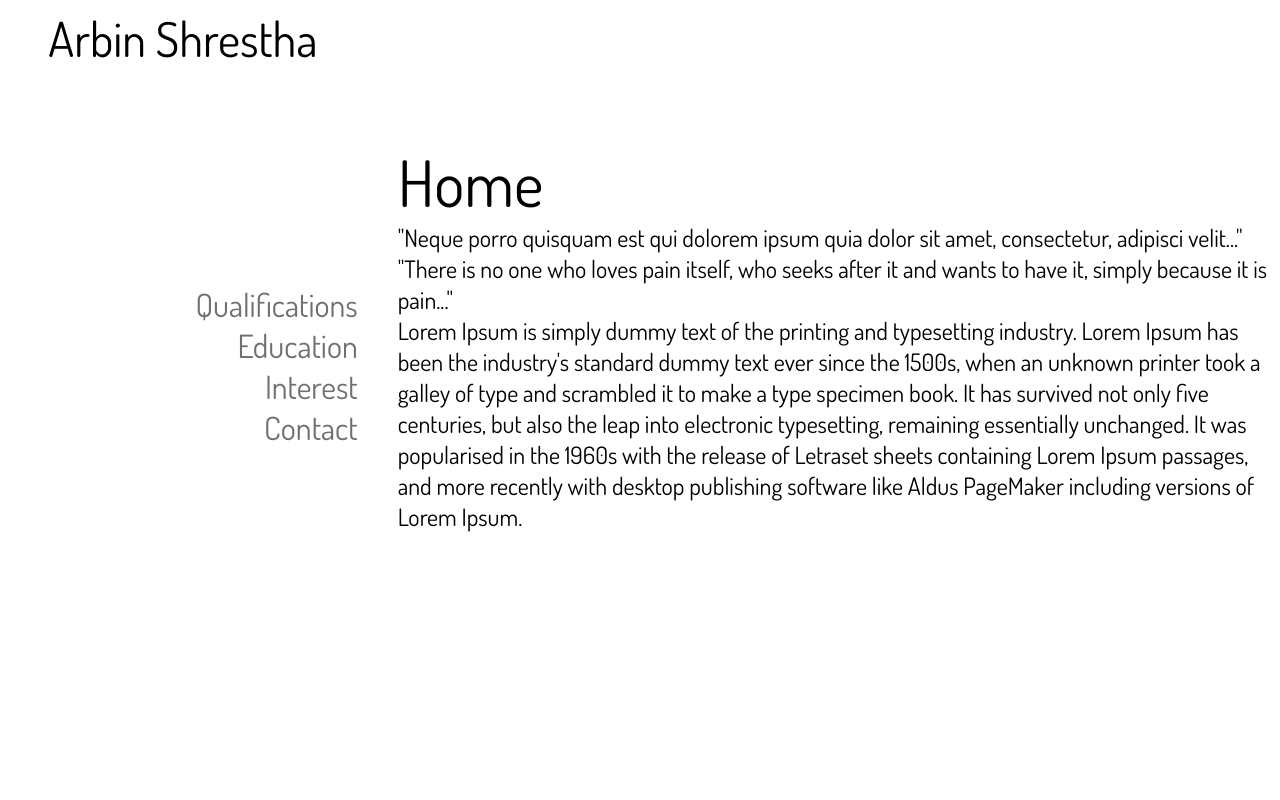
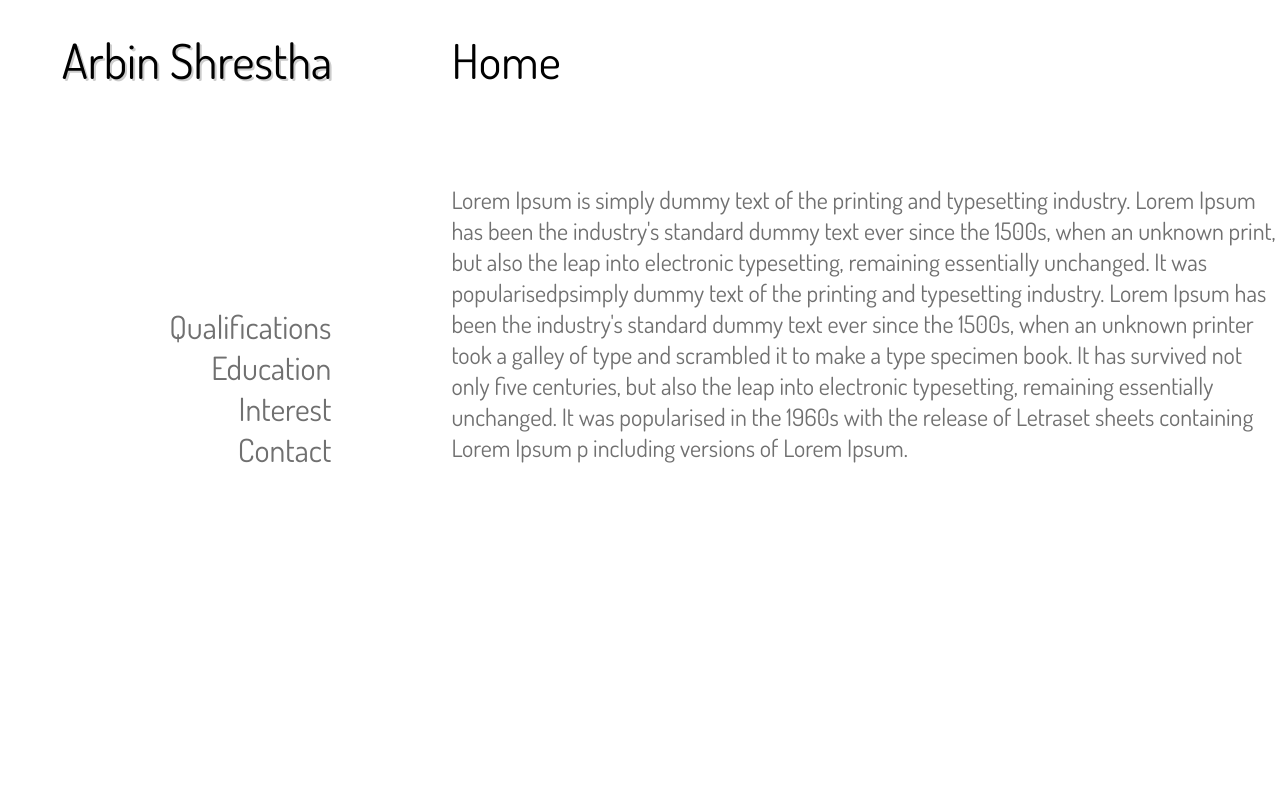
Before and after one commit to arbeen/ArbinPortfolio, a plain HTML site: page index.html in a window 1280 px wide. Drawn offline with Linux system fonts and the light colour scheme.

Commit message:
Styling is done.Contents and functionality remain

```diff
--- a/index.html
+++ b/index.html
@@ -14,8 +14,8 @@
             <div id="navHeader">
                 Arbin Shrestha
             </div>
-        <div id="navBody">
-            <ul id="navList">
+            <div id="navBody" class="column">
+                <ul id="navList" class="bottom"	>
                     <li class="navButtons">Qualifications</li>
                     <li class="navButtons">Education</li>
                     <li class="navButtons">Interest</li>
@@ -23,14 +23,12 @@
                 </ul>
             </div>
         </div>
-    <div id="content">
+        <div id="content" class="column">
             <div id="contentHeader">
                 Home
             </div>
-        <div id="contentBody">
-        	"Neque porro quisquam est qui dolorem ipsum quia dolor sit amet, consectetur, adipisci velit..."<br>
-"There is no one who loves pain itself, who seeks after it and wants to have it, simply because it is pain..."<br>
-Lorem Ipsum is simply dummy text of the printing and typesetting industry. Lorem Ipsum has been the industry's standard dummy text ever since the 1500s, when an unknown printer took a galley of type and scrambled it to make a type specimen book. It has survived not only five centuries, but also the leap into electronic typesetting, remaining essentially unchanged. It was popularised in the 1960s with the release of Letraset sheets containing Lorem Ipsum passages, and more recently with desktop publishing software like Aldus PageMaker including versions of Lorem Ipsum.
+            <div id="contentBody" class="bottom">
+                Lorem Ipsum is simply dummy text of the printing and typesetting industry. Lorem Ipsum has been the industry's standard dummy text ever since the 1500s, when an unknown print, but also the leap into electronic typesetting, remaining essentially unchanged. It was popularisedpsimply dummy text of the printing and typesetting industry. Lorem Ipsum has been the industry's standard dummy text ever since the 1500s, when an unknown printer took a galley of type and scrambled it to make a type specimen book. It has survived not only five centuries, but also the leap into electronic typesetting, remaining essentially unchanged. It was popularised in the 1960s with the release of Letraset sheets containing Lorem Ipsum p including versions of Lorem Ipsum.
             </div>
         </div>
     </div>
--- a/style.css
+++ b/style.css
@@ -1,25 +1,54 @@
 html {
     font-family: 'Dosis', Arial, sans-serif;
+    height: 100%;
 }
 
-body {}
+body {
+	height: 100%;
+    overflow: hidden;  /*makes the body non-scrollable (we will add scrolling to the sidebar and main content containers)*/
+    margin: 0px;  /*removes default style*/
+    box-sizing: border-box;
+}
 
 .container {
     display: flex;
-    align-items: center;
+    align-items: flex-start;
+    height: 100%;
+}
+
+
+.column{
+	height: 100%;  /*allows both columns to span the full height of the browser window*/
+    display: flex;
+    flex-direction: column;  /*places the left and right headers above the bottom content*/
+}
+
+
+.bottom {
+    flex-grow: 1;  /*ensures that the container will take up the full height of the parent container*/
 }
 
 #navbar {
     flex: 2;
     display: flex;
     flex-direction: column;
-    margin-right: 5vh;
+    margin-right: 15vh;
+    flex-shrink: 0;  /*makes sure that content is not cut off in a smaller browser window*/
 }
 
 #navHeader {
 	flex: 2;
-    text-align: center;
+    text-align: right;
     font-size: 3em;
+    padding-top: 30px;
+    flex-shrink: 0;
+    cursor: pointer;
+}
+
+#navHeader:hover{
+	text-shadow: 2px 2px #ccc;
+	-webkit-transform: scale(1.005);
+
 }
 
 #navBody {
@@ -32,16 +61,42 @@ body {}
     font-size: 2em;
     list-style: none;
     color: #707070;
+    cursor: pointer;
+}
+
+.navButtons:hover{
+	-webkit-transform: scale(1.01);
+	color:#505050;
+	text-shadow: 2px 2px #ccc;
+}
+
+.active{
+	-webkit-transform: scale(1.01);
+	color:#505050;
+	text-shadow: 2px 2px #ccc;
+	text-decoration: underline;
 }
 
 #content {
     flex: 5;
+    flex-direction: column;
+	align-content: flex-start;
+	overflow-y: auto;  /*adds scroll to this container*/
+    display: flex;
 }
 
 #contentHeader{
-	font-size: 4em;
+	flex: 2;
+	font-size: 3em;
+	padding-top: 30px;
+	overflow-wrap: none;
+	flex-shrink: 0;
+    display: inline-flex;
 }
 
 #contentBody{
+	flex: 8;
 	font-size: 1.5em;
+	color: #707070;
+	overflow-y: auto;  /*adds scroll to this container*/
 }
```
Also changed, not shown: package-lock.json (added). Lines whose indentation alone changed are shown as unchanged.
